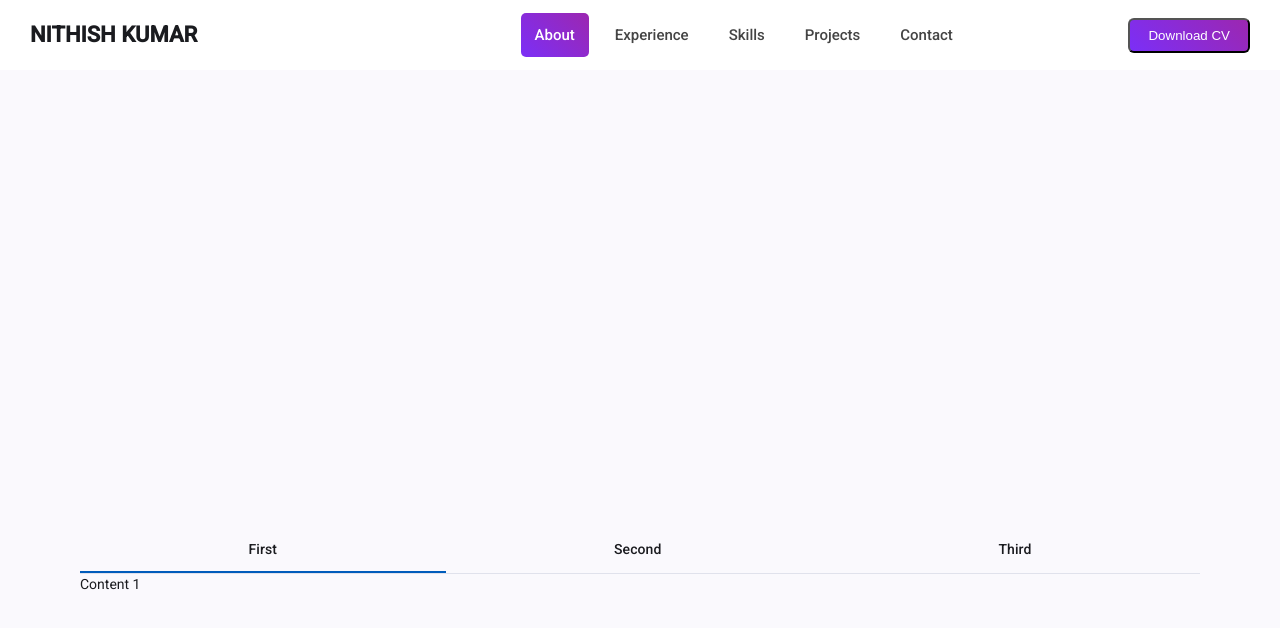
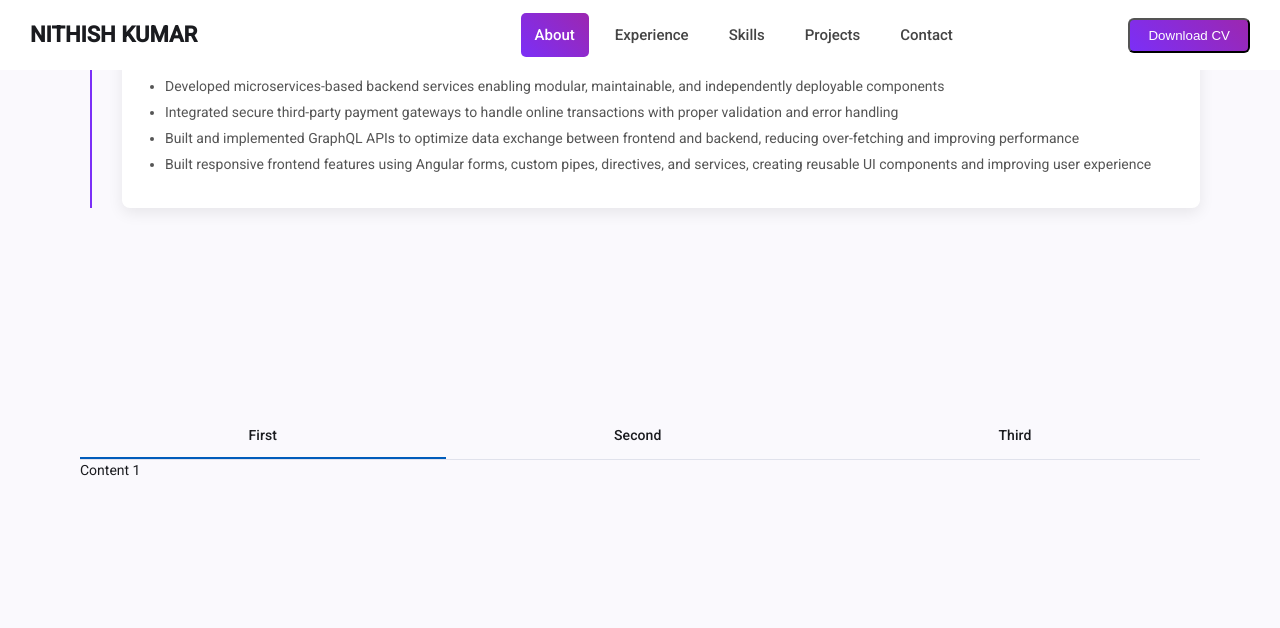
Before and after one commit to Nithishnd22/nithish-portfolio, an Angular app: page /home in a window 1280 px wide. Both pictures are taken after a click on the tab "First". Shown: the top 628 px of the page. Built offline with nearby package versions, Linux system fonts and the light colour scheme.

Commit message:
Experience Added

```diff
--- /dev/null
+++ b/src/app/components/contact-component/contact-component.html
@@ -0,0 +1 @@
+<p>contact-component works!</p>
--- /dev/null
+++ b/src/app/components/contact-component/contact-component.ts
@@ -0,0 +1,11 @@
+import { Component } from '@angular/core';
+
+@Component({
+  selector: 'contact-component',
+  imports: [],
+  templateUrl: './contact-component.html',
+  styleUrl: './contact-component.css',
+})
+export class ContactComponent {
+
+}
--- a/src/app/components/experience-component/experience-component.css
+++ b/src/app/components/experience-component/experience-component.css
@@ -0,0 +1,87 @@
+.experience-section {
+    margin-bottom: 10px;
+}
+
+/* Title */
+.section-title {
+    margin-top: 2px;
+    font-size: 32px;
+    text-align: center;
+    color: #7b2ff7;
+}
+
+/* Timeline */
+.timeline {
+    position: relative;
+    margin-left: 10px;
+    border-left: 2px solid #7b2ff7;
+
+    animation: text-appears both;
+    animation-timeline: view();
+    animation-range: entry 20% cover 100vh;
+}
+
+@keyframes text-appears {
+    from {
+        opacity: 0;
+        transform: translateY(100px);
+    }
+    to {
+        opacity: 1;
+        transform: translateY(0);
+    }
+}
+
+/* Each Item */
+.timeline-item {
+    position: relative;
+    margin-bottom: 40px;
+    padding-left: 30px;
+}
+
+/* Dot */
+
+.timeline-dot {
+    position: absolute;
+    left: -8.5px;
+    width: 16px;
+    height: 16px;
+    background: #7b2ff7;
+    border-radius: 50%;
+}
+
+/* Content Box */
+.timeline-content {
+    background: white;
+    padding: 20px 25px;
+    border-radius: 8px;
+    box-shadow: 0 5px 15px rgba(0,0,0,0.08);
+}
+
+/* Text Styling */
+
+.timeline-content h2 {
+    margin: 0;
+    font-size: 20px;
+}
+
+.timeline-content h4 {
+    margin: 5px 0;
+    color: #7b2ff7;
+}
+
+.duration {
+  font-size: 13px;
+  color: #888;
+}
+
+.timeline-content ul {
+  margin-top: 10px;
+  padding-left: 18px;
+}
+
+.timeline-content li {
+  margin-bottom: 6px;
+  font-size: 14px;
+  color: #555;
+}
--- a/src/app/components/experience-component/experience-component.html
+++ b/src/app/components/experience-component/experience-component.html
@@ -1 +1,45 @@
-<p>experience-component works!</p>
+<div id="experience" class="experience-section">
+    <h2 class="section-title">EXPERIENCE</h2>
+    <div class="timeline" #timelineRef>
+
+        <!-- Company 1 -->
+        <div class="timeline-item">
+            <div class="timeline-dot"></div>
+
+            <div class="timeline-content">
+                <h2>FULL STACK DEVELOPER - SOFTWARE ENGINEER - 1</h2>
+                <h4>Bizmetric Ind Pvt Ltd</h4>
+                <span class="duration">2025 - 2026</span>
+
+                <ul>
+                    <li>Developed full stack features using Angular and Node.js for an enterprise SaaS subsea asset integrity platform</li>
+                    <li>Built admin bulk upload module using Excel processing with validation, normalization, and relational data mapping</li>
+                    <li>Implemented advanced data table features including full-screen views, dynamic filtering, pagination, and configurable columns</li>
+                    <li>Collaborated with client teams to deliver scalable production features aligned with real-world
+                        subsea operational requirements</li>
+                    <li>Contributed to architecture modernization improving system scalability, performance, and maintainability</li>
+                </ul>
+            </div>
+        </div>
+
+        <!-- company 2 -->
+        <div class="timeline-item">
+            <div class="timeline-dot"></div>
+
+            <div class="timeline-content">
+                <h2>SOFTWARE ENGINEER</h2>
+                <h4>Centizen, Inc.</h4>
+                <span class="duration">2023 - 2025</span>
+
+                <ul>
+                    <li>Designed and structured a scalable Node.js + Express.js backend architecture with PostgreSQL to support reliable data management and high-volume transactions</li>
+                    <li>Developed microservices-based backend services enabling modular, maintainable, and independently deployable components</li>
+                    <li>Integrated secure third-party payment gateways to handle online transactions with proper validation and error handling</li>
+                    <li>Built and implemented GraphQL APIs to optimize data exchange between frontend and backend, reducing over-fetching and improving performance</li>
+                    <li>Built responsive frontend features using Angular forms, custom pipes, directives, and services, creating reusable UI components and improving user experience</li>
+                </ul>
+            </div>
+        </div>
+    </div>
+
+</div>
--- a/src/app/components/experience-component/experience-component.ts
+++ b/src/app/components/experience-component/experience-component.ts
@@ -1,4 +1,4 @@
-import { Component } from '@angular/core';
+import { Component, ViewChild, ElementRef } from '@angular/core';
 
 @Component({
   selector: 'experience-component',
--- a/src/app/components/home-component/home-component.html
+++ b/src/app/components/home-component/home-component.html
@@ -21,7 +21,7 @@
         <div class="about-container">
 
             <div class="about-text">
-                <h1>Hello I'M Nithish Kumar</h1>
+                <h1>Hello I'm Nithish Kumar</h1>
 
                 <p class="role">Software Engineer - Full Stack Developer</p>
 
@@ -46,4 +46,12 @@
     <section id="skills">
         <skill-component> </skill-component>
     </section>
+
+    <section id="projects">
+        <project-component></project-component>
+    </section>
+
+    <section id="contact">
+        <contact-component></contact-component>
+    </section>
 </div>
--- a/src/app/components/home-component/home-component.ts
+++ b/src/app/components/home-component/home-component.ts
@@ -2,10 +2,14 @@ import { Component, HostListener } from '@angular/core';
 import { MatToolbar } from '@angular/material/toolbar';
 import { ExperienceComponent } from '../experience-component/experience-component';
 import { SkillComponent } from '../skill-component/skill-component';
+import { ContactComponent } from '../contact-component/contact-component';
+import { ProjectComponent } from '../project-component/project-component';
 
 @Component({
   selector: 'app-home-component',
-  imports: [MatToolbar, ExperienceComponent, SkillComponent],
+  imports: [MatToolbar, ExperienceComponent, SkillComponent,
+    ContactComponent, ProjectComponent
+  ],
   templateUrl: './home-component.html',
   styleUrl: './home-component.css',
 })
@@ -23,11 +27,8 @@ export class HomeComponent {
     this.activeSection = sectionId;
 
     const element = document.getElementById(sectionId);
-    console.log('element: on scroll section', element);
 
     element?.scrollIntoView({ behavior: 'smooth'});
-
-    // this.activeSection = sectionId;
 
     setTimeout(() => {
       this.isManualScroll = false;
@@ -44,22 +45,15 @@ export class HomeComponent {
     for(let section of sections) {
 
       const element = document.getElementById(section);
-      // console.log('element: ', element);
 
       if(element) {
         const rect = element.getBoundingClientRect();
 
         if (rect.top <= 150 && rect.bottom >= 150) {
           this.activeSection = section;
-          console.log('this.activeSection: ', this.activeSection);
         }
       }
     }
   }
 
-  // ngOnInit() {
-
-  //   console.log('this.activeSection: ', this.activeSection);
-  // }
-
 }
--- /dev/null
+++ b/src/app/components/project-component/project-component.html
@@ -0,0 +1,6 @@
+<mat-tab-group>
+    <mat-tab label="ZenBasket">
+        ZenBasket - Ecommerce Project
+    </mat-tab>
+    <mat-tab label="Clarus Subsea Integration">Clarus Subsea Integration</mat-tab>
+</mat-tab-group>
--- /dev/null
+++ b/src/app/components/project-component/project-component.ts
@@ -0,0 +1,12 @@
+import { Component } from '@angular/core';
+import { MatTab, MatTabGroup } from '@angular/material/tabs';
+
+@Component({
+  selector: 'project-component',
+  imports: [MatTab, MatTabGroup],
+  templateUrl: './project-component.html',
+  styleUrl: './project-component.css',
+})
+export class ProjectComponent {
+
+}
```
Also changed, not shown: src/app/components/contact-component/contact-component.css (added), src/app/components/project-component/project-component.css (added), 2 other files (tests, documents, lock files or other folders).
